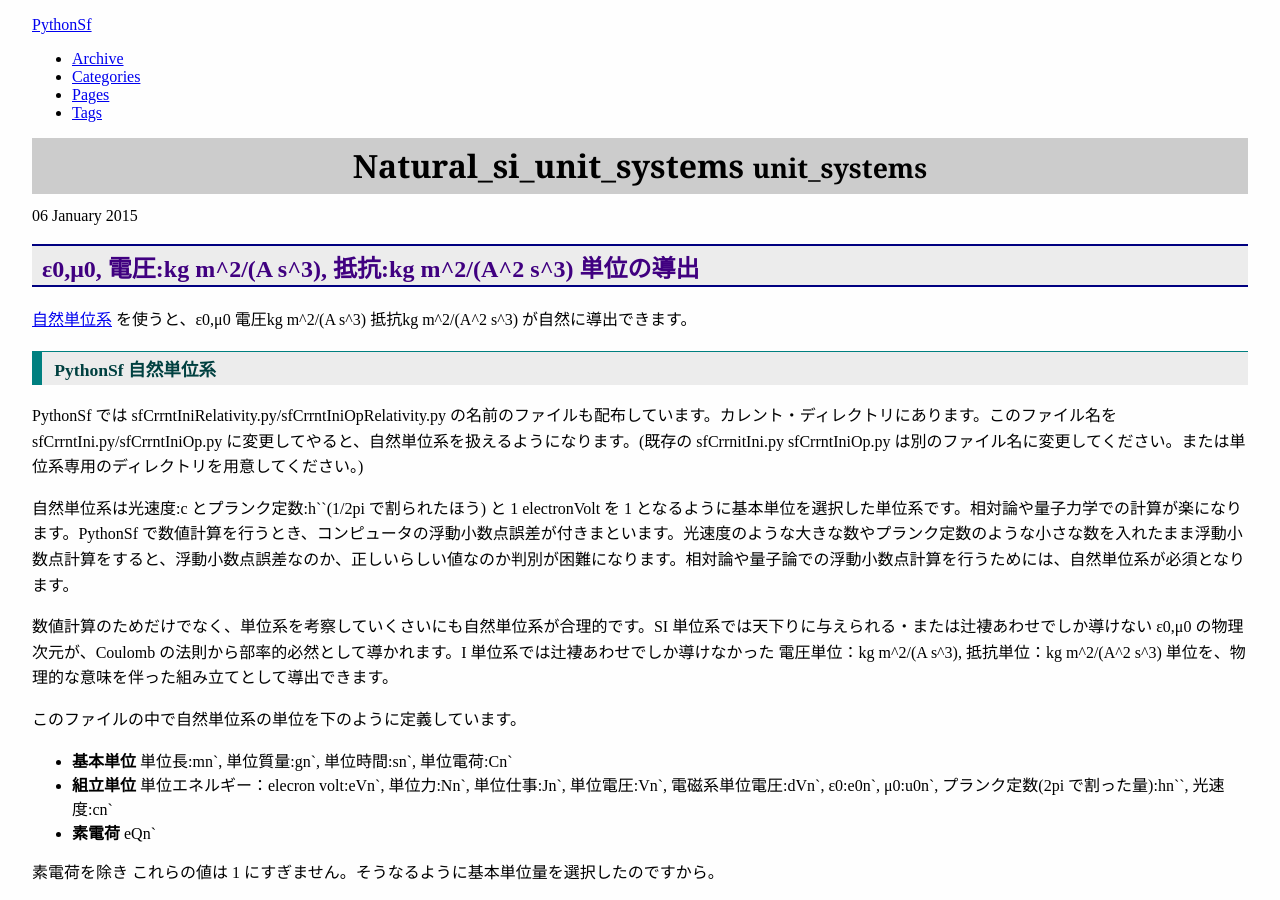
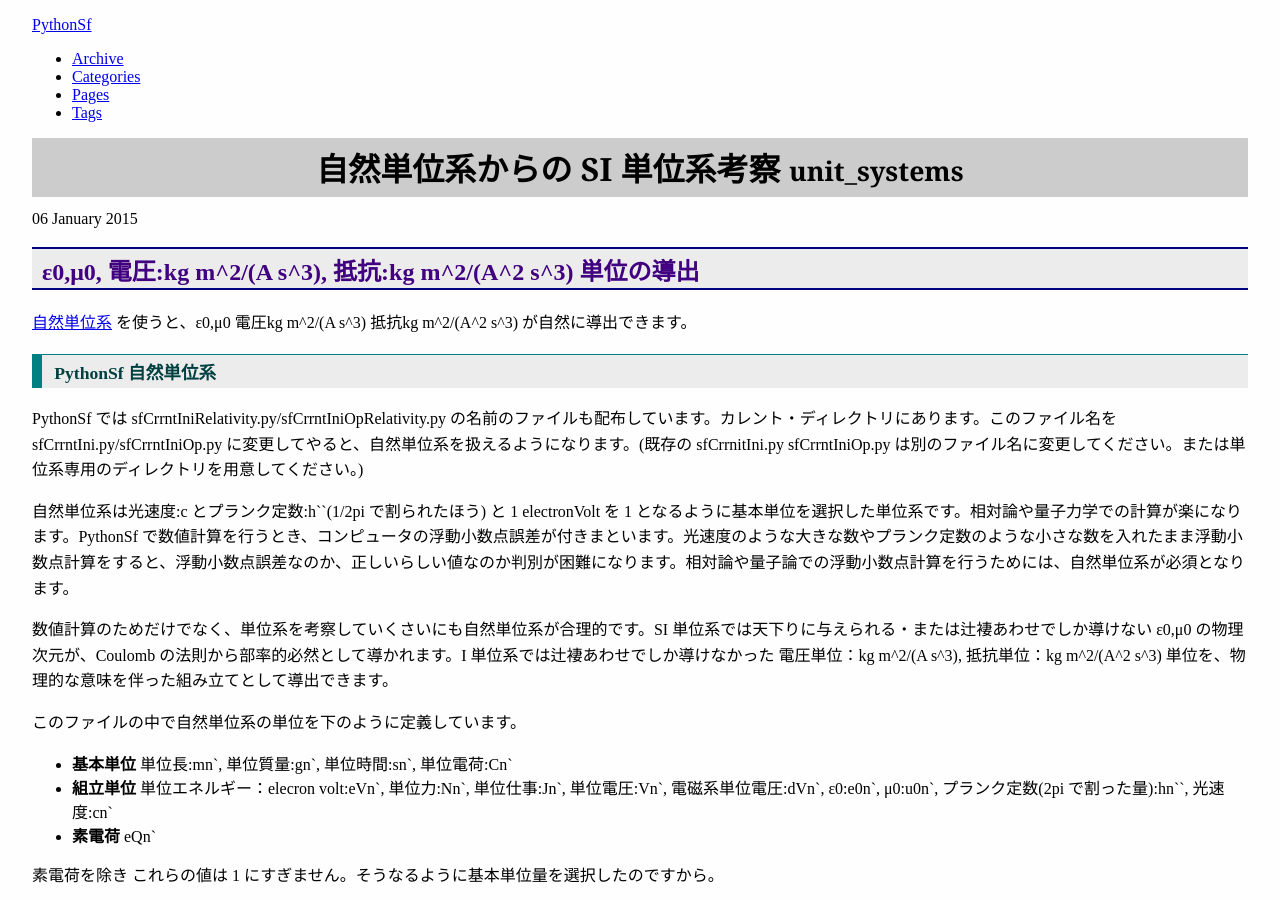
Before and after one commit to lobosKobayashi/loboskobayashi.github.com, a Jekyll site: the page built from _posts/PythonSf/2015-01-06-Natural_SI_unit_systems.md, in a window 1280 px wide and 900 px high. Built offline with Jekyll 4.4.1, drawn with Linux system fonts in a browser that asks for light colours; a script that is not in the unit is left out; comment, search, counter and statistics services are not loaded.

Commit message:
daily Natural_SI_unit_systems add title

```diff
--- a/_posts/PythonSf/2015-01-06-Natural_SI_unit_systems.md
+++ b/_posts/PythonSf/2015-01-06-Natural_SI_unit_systems.md
@@ -3,7 +3,7 @@ layout: post
 category : PythonSf
 tagline: "unit_systems"
 tags : [PythonSf, unit_systems]
-title :
+title : 自然単位系からの SI 単位系考察
 ---
 {% include JB/setup %}
 <!--
```
